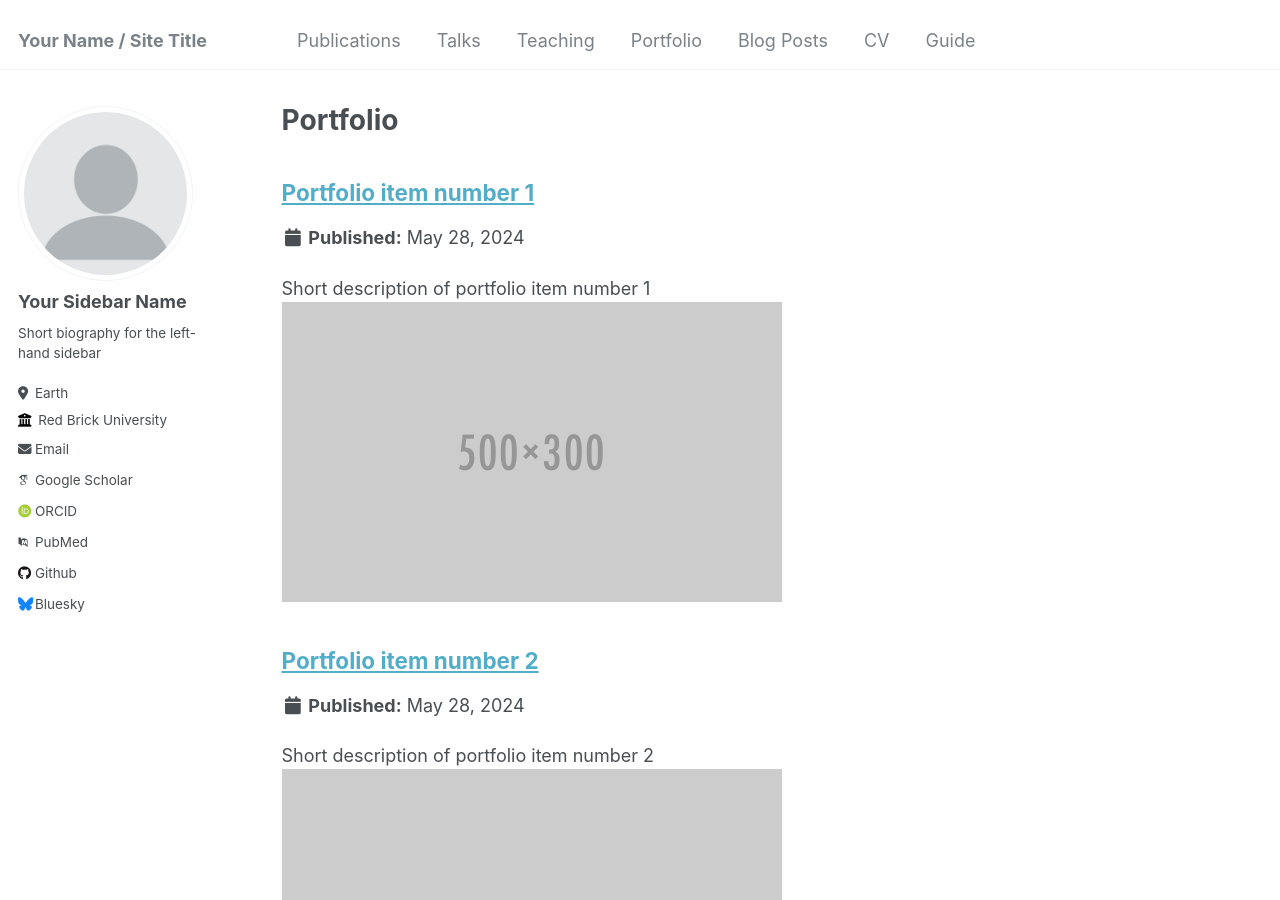
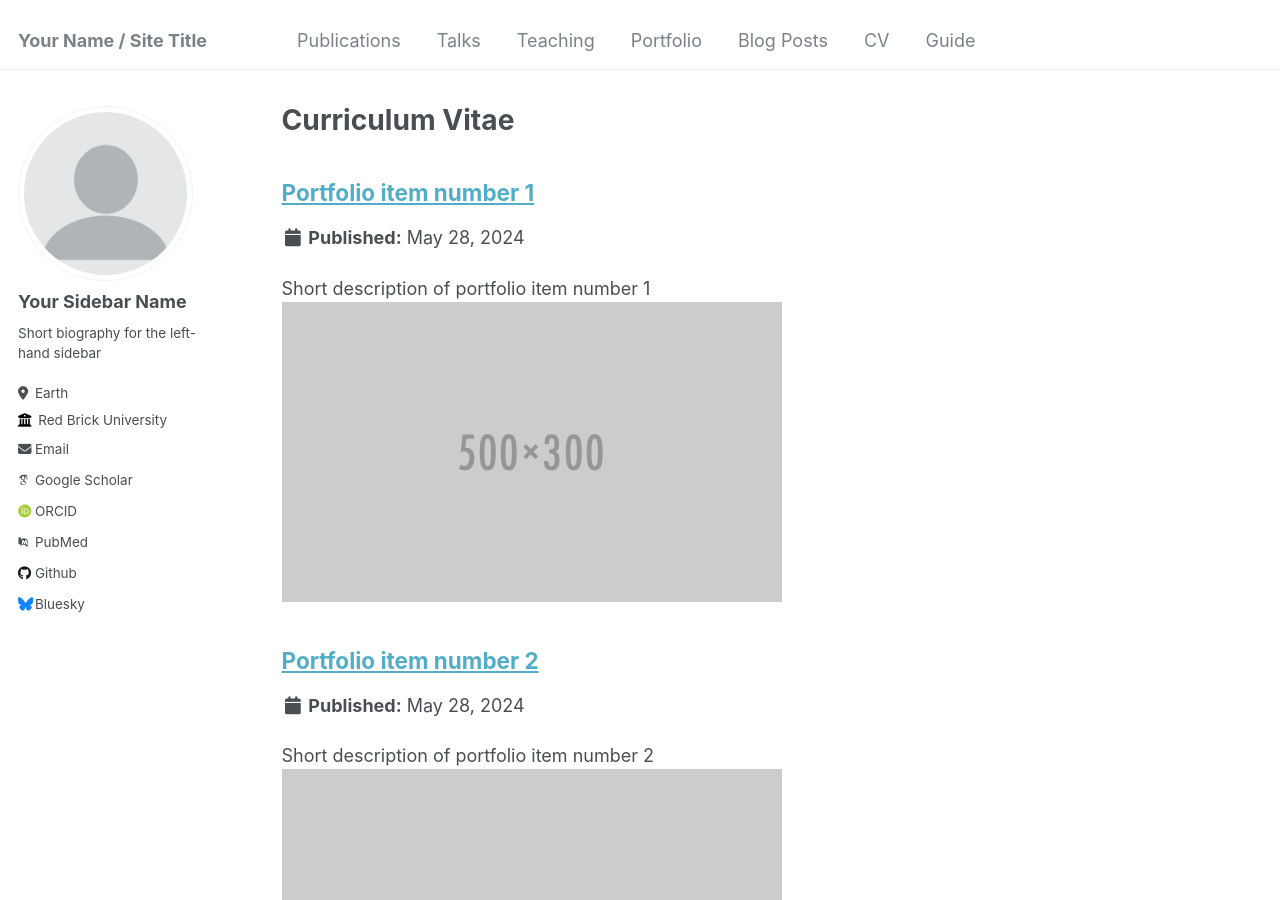
Before and after one commit to Stupid1Fish/Academic-Pages, a Jekyll site: the page built from _pages/portfolio.html, in a window 1280 px wide and 900 px high. Built offline with Jekyll 4.4.1, drawn with Linux system fonts in a browser that asks for light colours; some web fonts are replaced.

Commit message:
Update portfolio.html

```diff
--- a/_pages/portfolio.html
+++ b/_pages/portfolio.html
@@ -1,6 +1,6 @@
 ---
 layout: archive
-title: "Portfolio"
+title: "Curriculum Vitae"
 permalink: /portfolio/
 author_profile: true
 ---
```
